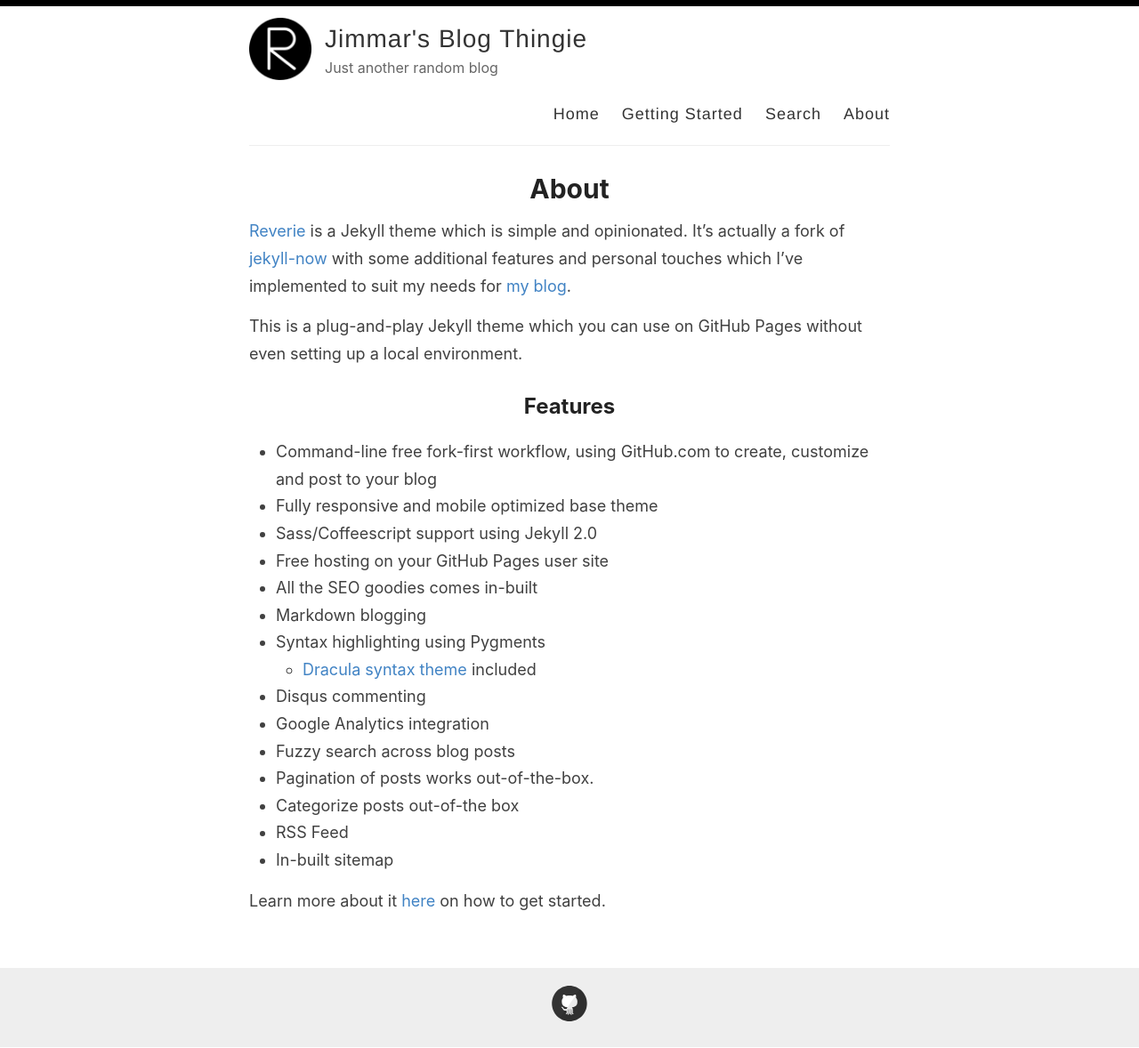
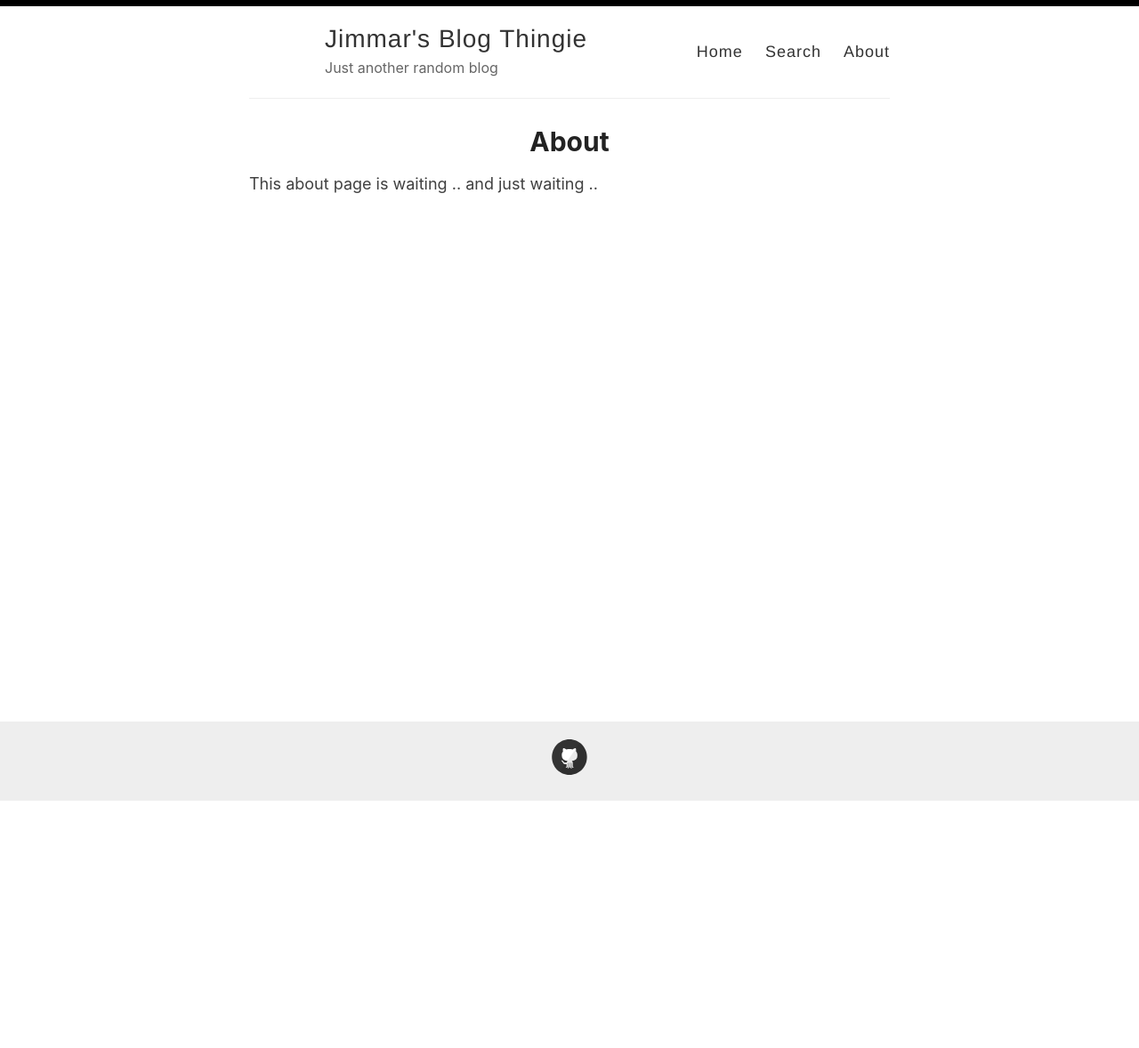
Before and after one commit to Jimmar/jimmar.github.io, a Jekyll site: the page built from _pages/about.md, in a window 1280 px wide. Shown: the whole page at 89% size. Built offline with Jekyll 4.4.1, drawn with Linux system fonts in a browser that asks for light colours; after the commit the page ends 901 px from its top, so only the background shows below that.

Commit message:
cleanup and first post ?

```diff
--- a/_config.yml
+++ b/_config.yml
@@ -12,7 +12,7 @@ author: Jimmar
 description: Just another random blog
 
 # URL of your avatar or profile pic (you could use your GitHub profile pic)
-avatar: /images/reverie.png
+avatar:
 
 #
 # Flags below are optional
@@ -38,7 +38,7 @@ footer-links:
 
 # Enter your Disqus shortname (not your username) to enable commenting on posts
 # You can find your shortname on the Settings page of your Disqus account
-disqus:
+disqus: jimmarblog
 
 # Enter your Google Analytics web tracking code (e.g. UA-2110908-2) to activate tracking
 google_analytics:
--- a/_layouts/default.html
+++ b/_layouts/default.html
@@ -28,7 +28,6 @@
 
             <nav>
               <a href="{{ site.baseurl }}/">Home</a>
-              <a href="{{ site.baseurl }}/getting-started">Getting Started</a>
               <a href="{{ site.baseurl }}/search">Search</a>
               <a href="{{ site.baseurl }}/about">About</a>
             </nav>
--- a/_pages/about.md
+++ b/_pages/about.md
@@ -4,26 +4,4 @@ title: About
 permalink: /about/
 ---
 
-[Reverie](https://github.com/amitmerchant1990/reverie) is a Jekyll theme which is simple and opinionated. It's actually a fork of [jekyll-now](https://github.com/barryclark/jekyll-now) with some additional features and personal touches which I've implemented to suit my needs for [my blog](https://www.amitmerchant.com).
-
-This is a plug-and-play Jekyll theme which you can use on GitHub Pages without even setting up a local environment.
-
-## Features
-
-- Command-line free fork-first workflow, using GitHub.com to create, customize and post to your blog
-- Fully responsive and mobile optimized base theme
-- Sass/Coffeescript support using Jekyll 2.0
-- Free hosting on your GitHub Pages user site
-- All the SEO goodies comes in-built
-- Markdown blogging
-- Syntax highlighting using Pygments
-    - [Dracula syntax theme](https://draculatheme.com/) included
-- Disqus commenting
-- Google Analytics integration
-- Fuzzy search across blog posts
-- Pagination of posts works out-of-the-box.
-- Categorize posts out-of-the box
-- RSS Feed
-- In-built sitemap
-
-Learn more about it [here](https://github.com/amitmerchant1990/reverie) on how to get started.
+This about page is waiting .. and just waiting ..
```
Also changed, not shown: _pages/getting-started.md (deleted, +0 -51 lines), _posts/2019-12-19-first.md (deleted, +0 -7 lines), _posts/2020-03-02-first.md (added, +13 -0 lines), favicon.ico (deleted), images/categories.png (deleted), images/favicon-32x32.png (deleted), images/galaxy.jpg (deleted), images/mobile-demo.png (deleted), images/reverie-demo.png (deleted), images/reverie-text.png (deleted), images/reverie.png (deleted), images/search.png (deleted).
